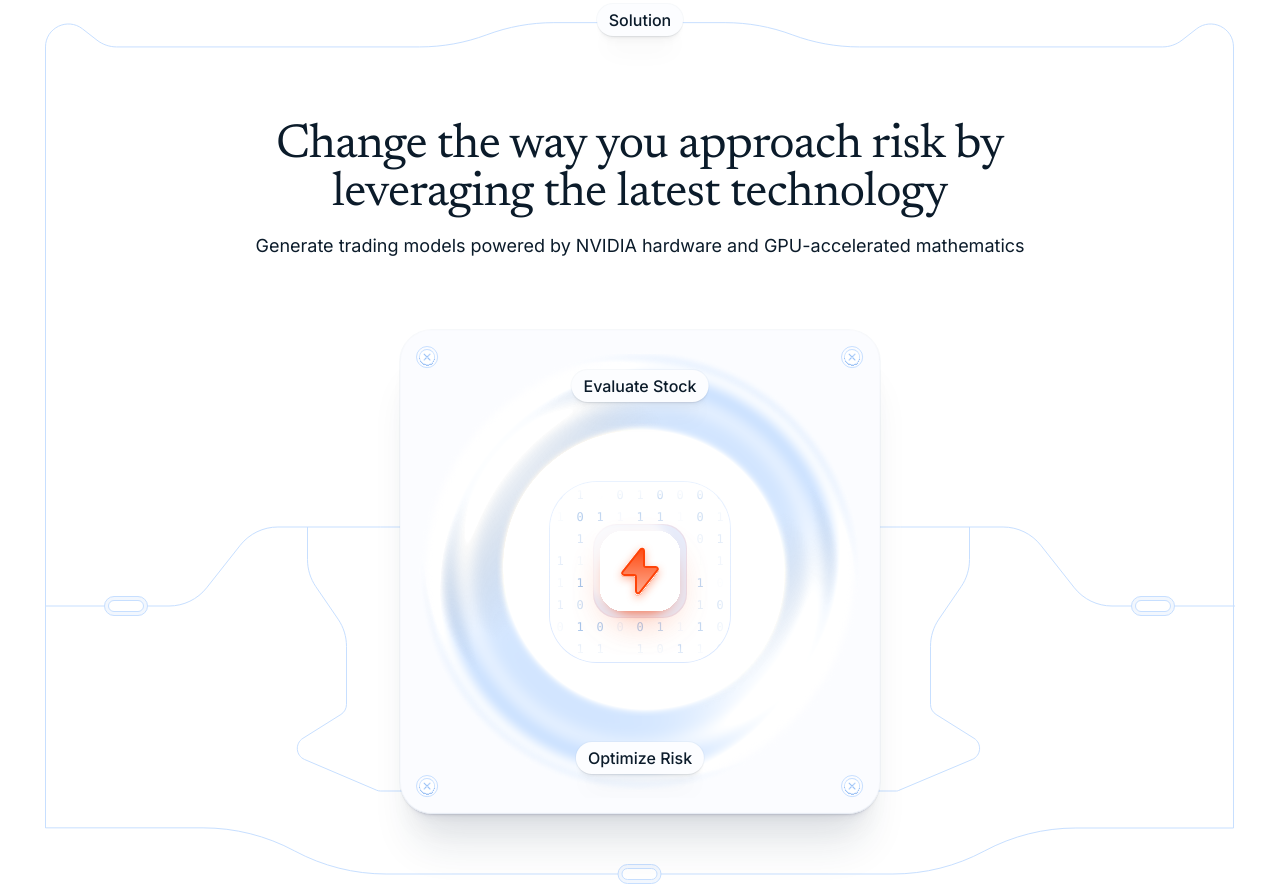
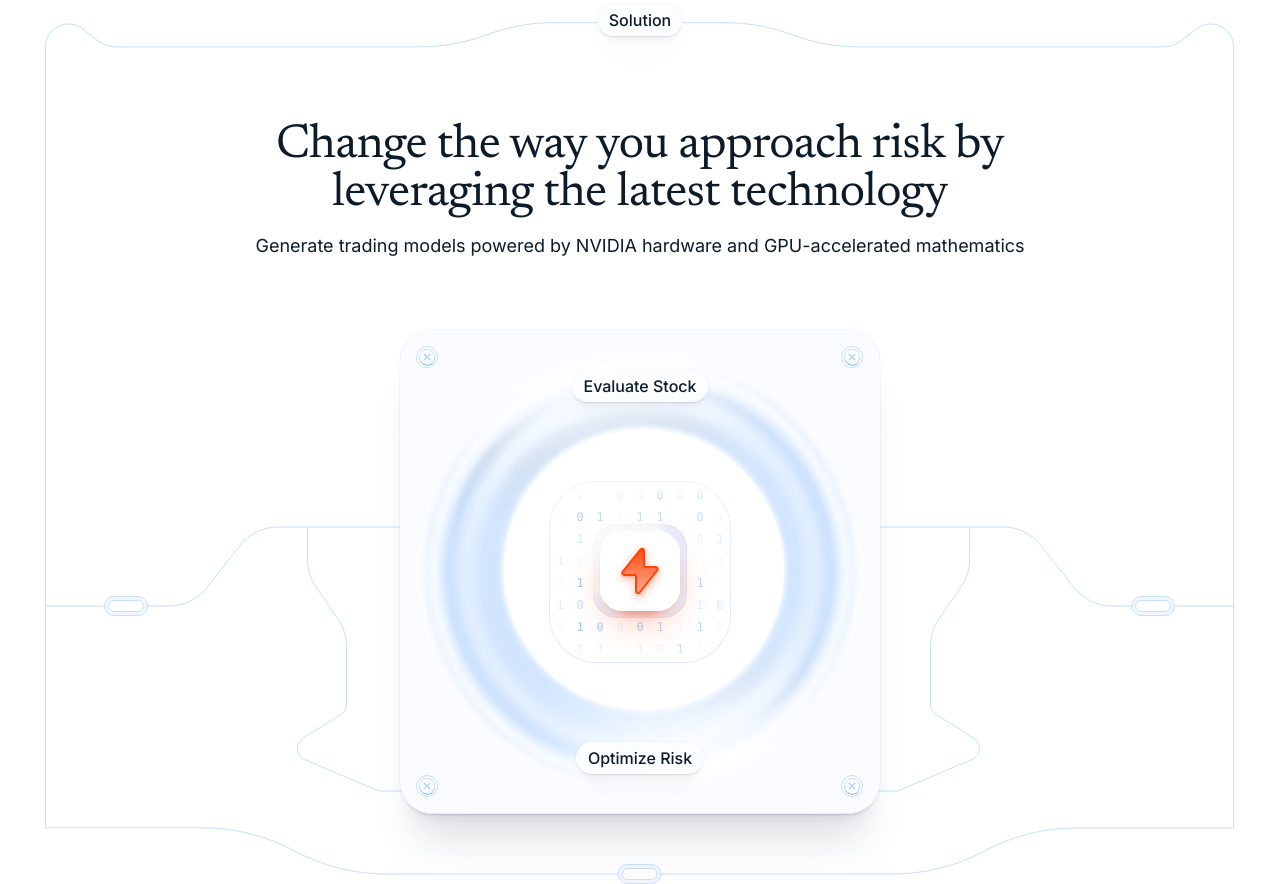
Before and after one commit to setamyDG/riotters-recruitment-task, a React (Vite) app: page / in a window 1280 px wide. Built offline with nearby package versions, Linux system fonts and the light colour scheme.

Commit message:
feat: update readme

```diff
--- a/src/components/Card/Donut/Donut.tsx
+++ b/src/components/Card/Donut/Donut.tsx
@@ -6,7 +6,7 @@ import type { DonutProps } from './Donut.types'
 const ILLUSTRATION_WIDTH = 448
 const ILLUSTRATION_HEIGHT = 452
 const LIGHTS_GROUP_SIZE = 480
-const BEAM_ROTATION_SECONDS = 16
+const BEAM_ROTATION_SECONDS = 12
 
 export const Donut = ({ topLabel, bottomLabel, children }: DonutProps) => (
   <div
@@ -74,7 +74,7 @@ export const Donut = ({ topLabel, bottomLabel, children }: DonutProps) => (
           />
           <motion.div
             className="absolute inset-0"
-            style={{ mixBlendMode: 'plus-lighter' }}
+            style={{ mixBlendMode: 'screen' }}
             animate={{ rotate: 360 }}
             transition={{ duration: BEAM_ROTATION_SECONDS, repeat: Infinity, ease: 'linear' }}
           >
```
Also changed, not shown: 1 other file (tests, documents, lock files or other folders).
